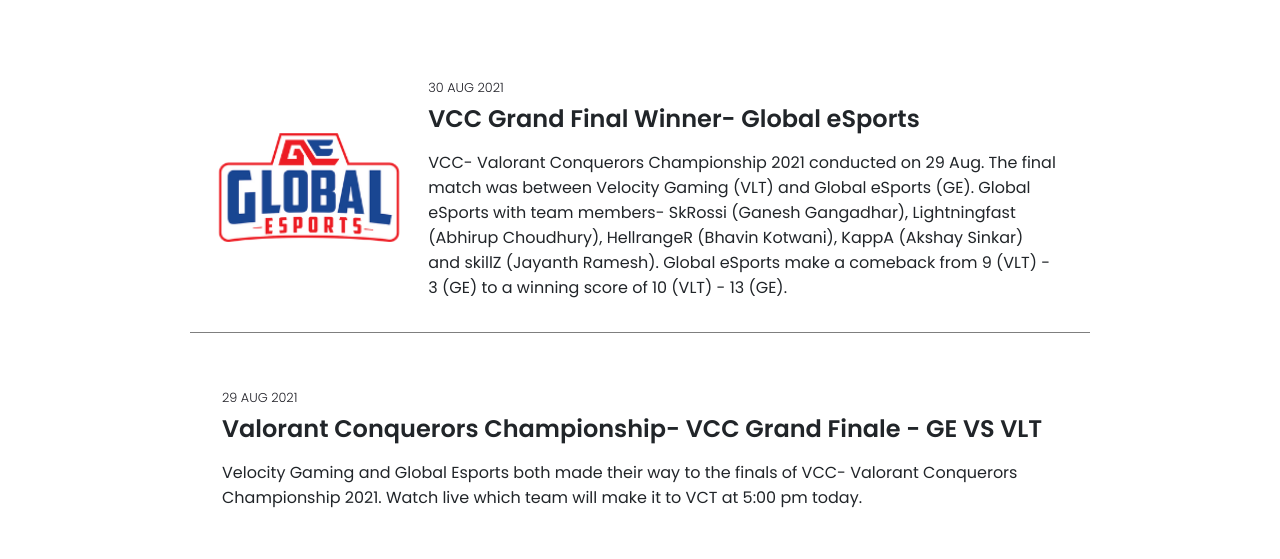
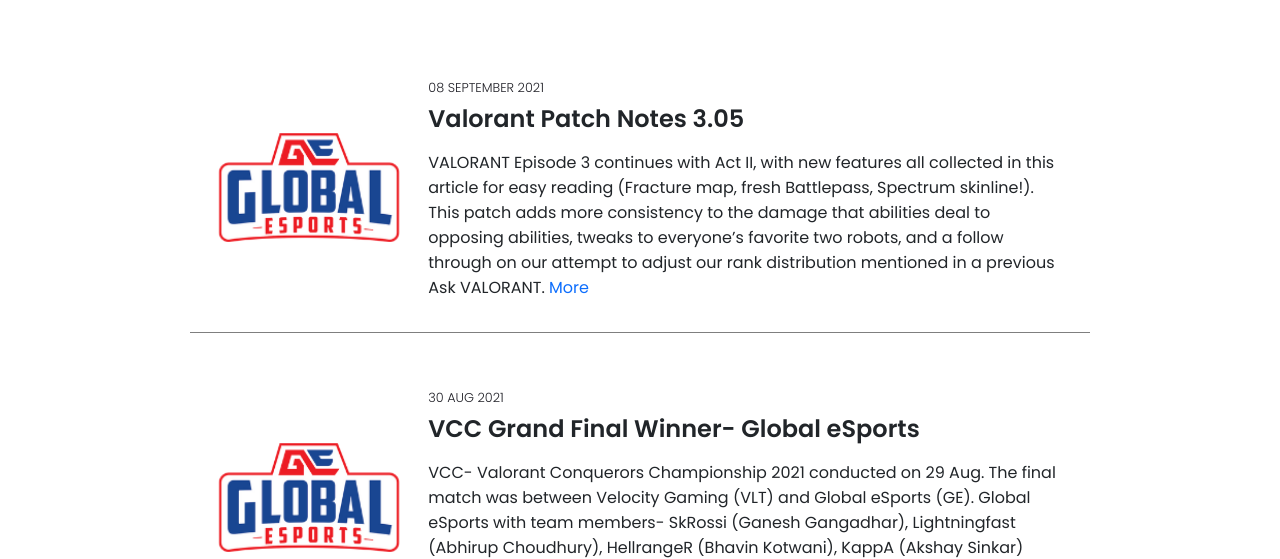
Before and after one commit to gameislife/gameislife.github.io, a plain HTML site: page news.html in a window 1280 px wide. Shown: the part 264-823 px from the top of the page. Drawn offline with nearby package versions, Linux system fonts and the light colour scheme.

Commit message:
12 sep 2021

```diff
--- a/news.html
+++ b/news.html
@@ -72,7 +72,22 @@
     <div class="news">
 
 
+<!------------------------------------------------------------------- NEW ----------------------------------------------------------------------->
 
+
+<div class="news_card  ">
+  <div class="news_image" style="background-image: url(./images/News/upload-3/GE.png)"></div>
+
+  <div class="news_description">
+    <h2>08 September 2021</h2>
+    <h1>Valorant Patch Notes 3.05</h1>
+
+    <p>
+VALORANT Episode 3 continues with Act II, with new features all collected in this article for easy reading (Fracture map, fresh Battlepass, Spectrum skinline!).
+This patch adds more consistency to the damage that abilities deal to opposing abilities, tweaks to everyone’s favorite two robots, and a follow through on our attempt to adjust our rank distribution mentioned in a previous Ask VALORANT. <a href="https://playvalorant.com/en-us/news/game-updates/valorant-patch-notes-3-05/" target="_blank">More</a>
+    </p>
+  </div>
+</div>
 
 
 <!------------------------------------------------------------------- NEW ----------------------------------------------------------------------->
```
